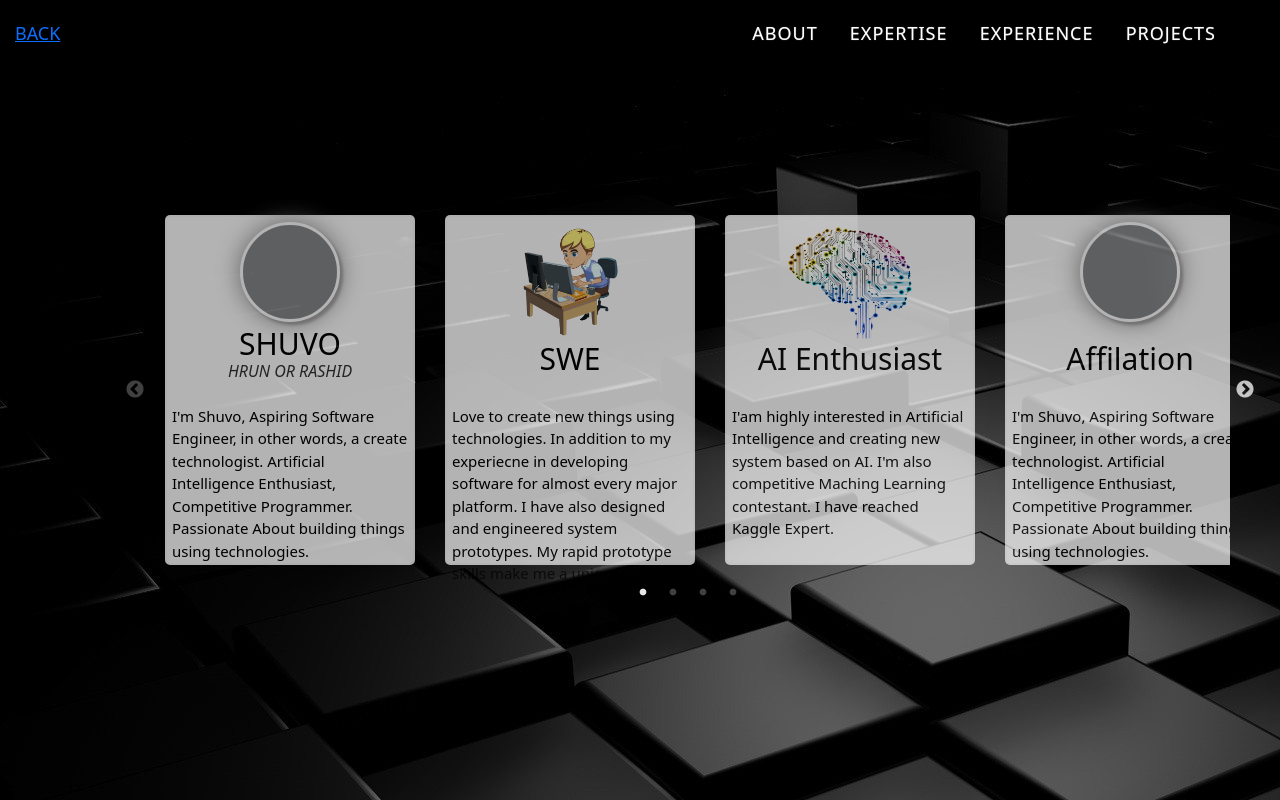
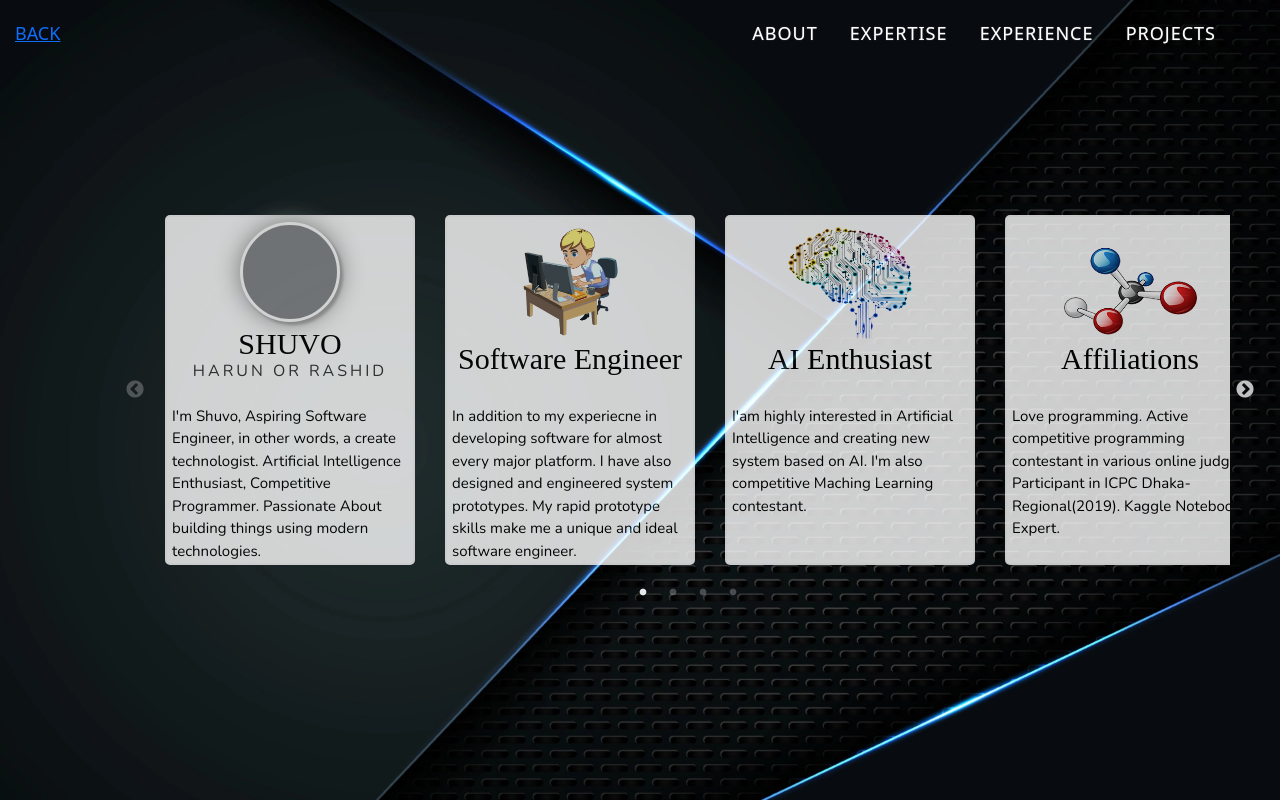
Before and after one commit to hrshuv0/hrshuv0.github.io, a plain HTML site: page index.html in a window 1280 px wide. Drawn offline with nearby package versions, Linux system fonts and the light colour scheme; a web font is replaced by a local one.

Commit message:
about done

```diff
--- a/css/about.css
+++ b/css/about.css
@@ -8,7 +8,7 @@
 	border-color: rgb(248, 248, 248);
 	border-style: solid;
 	border-radius: 5px;
-	opacity: .7;
+	opacity: .8;
 }
 
 
@@ -61,17 +61,20 @@
 	color: #000;
 	margin-top: 0;
 	margin-bottom: 0;
+	font-family: 'Martel', serif;
 }
 .name-box h5{
 	text-align: center;
 	color: #000;
 	opacity: .8;
 	font-size: 16px;
-	font-style:italic;
+	font-family: 'Nunito', sans-serif;
+	letter-spacing: 3px;
 }
 .details-box p{
 	font-size: 15px;
 	color: #000;
+	font-family: 'Nunito', sans-serif;
 }
 
 .contact-details{
@@ -82,7 +85,7 @@
 .contact-body a{
 	font-size: 15px;
 	text-decoration: none;
-	text-transform: lowercase;
+	text-transform: none;
 	font-family: 'Smooch Sans', sans-serif;
 }
 
--- a/css/css.css
+++ b/css/css.css
@@ -1,9 +1,9 @@
-@import url('https://fonts.googleapis.com/css2?family=Smooch+Sans&display=swap');
-
+@import url('https://fonts.googleapis.com/css2?family=Nunito&family=Smooch+Sans&display=swap');
 body{
     background-color: rgb(0, 0, 0) !important;
     /* src: url("/asset/bg_1.jpg"); */
-    background-image: url("/asset/bg_1.jpg");
+    background-image: url("/asset/bg_4.jpg");
+    background-size: 100%;
     /* text-rendering: optimizeLegibility !important;     */
 }
 
--- a/index.html
+++ b/index.html
@@ -69,7 +69,7 @@
                                     <div class="name-box">
                                         <div class="name">
                                             <h1>SHUVO</h1>
-                                            <h5>HRUN OR RASHID</h5>
+                                            <h5>HARUN OR RASHID</h5>
 
                                         </div>
 
@@ -77,7 +77,7 @@
                                     <div class="details-box">
                                         <p>I'm Shuvo, Aspiring Software Engineer, in other words, a create technologist.
                                             Artificial Intelligence Enthusiast, Competitive Programmer. Passionate About building
-                                            things using technologies.
+                                            things using modern technologies.
                                         </p>
 
                                     </div>
@@ -96,13 +96,13 @@
                                     </div>
                                     <div class="name-box">
                                         <div class="name">
-                                            <h1 style="padding-top: 15px;">SWE</h1>
+                                            <h1 style="padding-top: 15px;">Software Engineer</h1>
                                         </div>
 
                                     </div>
                                     <div class="details-box">
-                                        <p>Love to create new things using technologies. In addition to my experiecne in
-                                            developing software for almost every major platform. I have also designed and engineered system prototypes. My rapid prototype skills make me a unique system designer and ideal
+                                        <p>In addition to my experiecne in
+                                            developing software for almost every major platform. I have also designed and engineered system prototypes. My rapid prototype skills make me a unique and ideal
                                             software engineer.
                                         </p>
 
@@ -128,7 +128,7 @@
                                     </div>
                                     <div class="details-box">
                                         <p>I'am highly interested in Artificial Intelligence and creating new system based on AI.
-                                            I'm also competitive Maching Learning contestant. I have reached Kaggle Expert.
+                                            I'm also competitive Maching Learning contestant.
                                         </p>
 
                                     </div>
@@ -139,21 +139,21 @@
                             <div class="grid-box">
                                 <div class="grid-body">
                                     <div class="image-box">
-                                        <div class="image">
-
+                                        <div class="">
+                                            <img src="/asset/affiliation.png" alt="">
                                         </div>
 
                                     </div>
                                     <div class="name-box">
                                         <div class="name">
-                                            <h1 style="padding-top: 15px;">Affilation</h1>
+                                            <h1 style="padding-top: 15px;">Affiliations</h1>
                                         </div>
 
                                     </div>
                                     <div class="details-box">
-                                        <p>I'm Shuvo, Aspiring Software Engineer, in other words, a create technologist.
-                                            Artificial Intelligence Enthusiast, Competitive Programmer. Passionate About building
-                                            things using technologies.
+                                        <p>Love programming. Active competitive programming contestant in
+                                            various online judge. Participant in ICPC Dhaka-Regional(2019).
+                                            Kaggle Notebook Expert.
                                         </p>
 
                                     </div>
```
Also changed, not shown: asset/affiliation.png (added), asset/bg_4.jpg (added), asset/contact.jpg (deleted).
